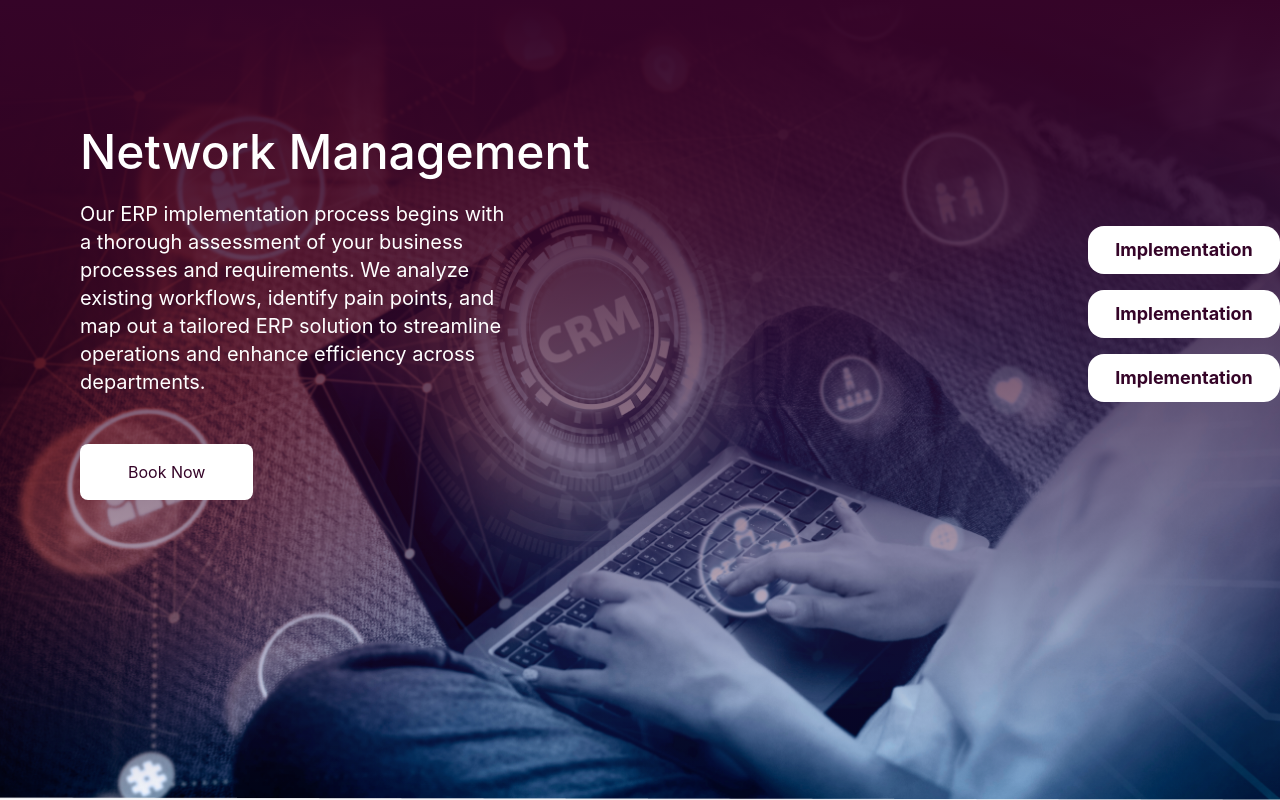
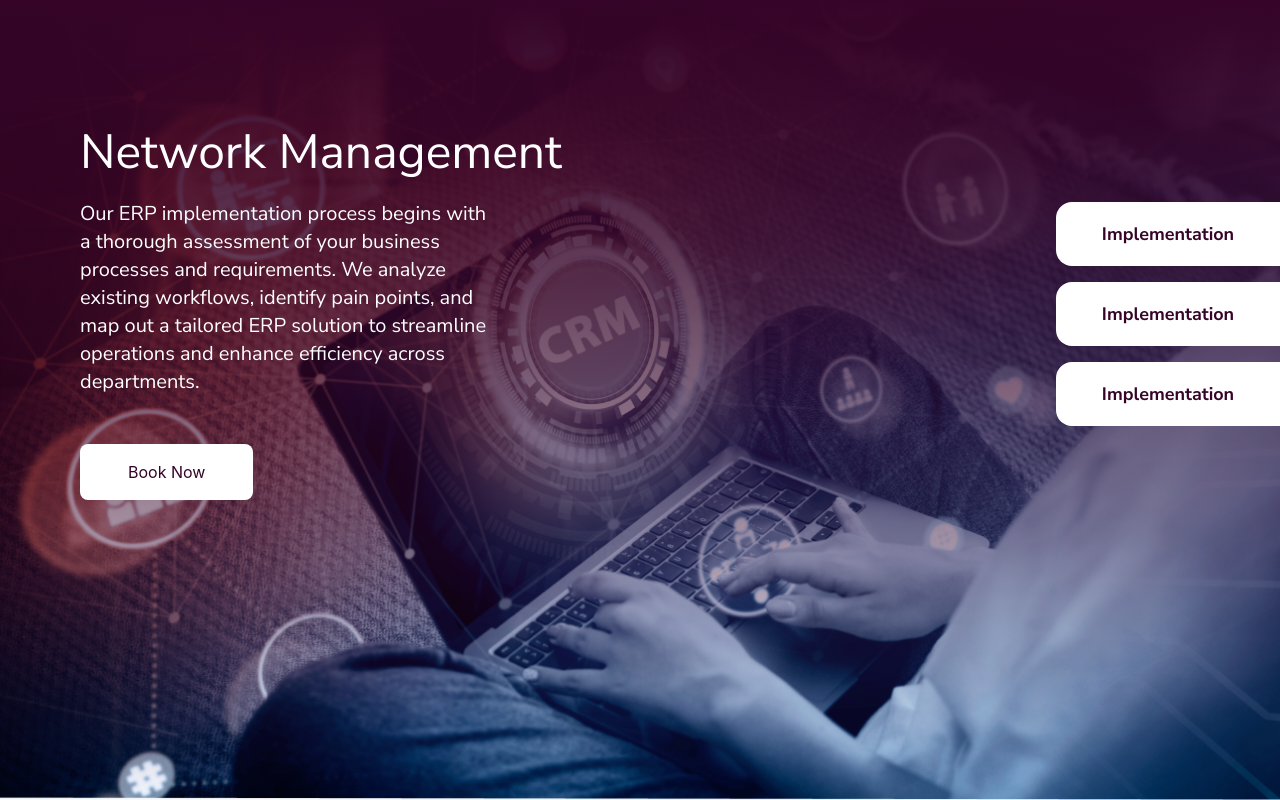
Before and after one commit to kdidrees/qurilo-network, a React (Create React App) app: page / in a window 1280 px wide. Built offline with nearby package versions, Linux system fonts and the light colour scheme.

Commit message:
udpate in tailwindconfig , index.html and networkhero component

```diff
--- a/public/index.html
+++ b/public/index.html
@@ -24,6 +24,8 @@
       work correctly both with client-side routing and a non-root public URL.
       Learn how to configure a non-root public URL by running `npm run build`.
     -->
+    <link rel="stylesheet" href="https://fonts.googleapis.com/css2?family=Nunito+Sans:wght@400;600;700&display=swap">
+
     <title>React App</title>
   </head>
   <body>
--- a/src/components/NetworkHero.jsx
+++ b/src/components/NetworkHero.jsx
@@ -27,10 +27,10 @@ const NetworkHero = () => {
             <div className="flex items-center">
               <div className="">
                 <div className="md:mx-20">
-                  <h1 className="md:text-5xl text-3xl font-medium mb-6">
+                  <h1 className="md:text-5xl font-sans text-3xl font-medium mb-6">
                     Network Management
                   </h1>
-                  <p className="text-xl mb-12 md:w-1/2 w-full">
+                  <p className="text-xl font-sans mb-12 md:w-1/2 w-full">
                     Our ERP implementation process begins with a thorough
                     assessment of your business processes and requirements. We
                     analyze existing workflows, identify pain points, and map
@@ -44,19 +44,19 @@ const NetworkHero = () => {
               </div>
               <div className=" md:block hidden pl-16">
                 <div>
-                  <button className="group relative h-12 w-48 overflow-hidden rounded-2xl bg-white text-lg font-bold text-purple">
+                  <button className="group font-sans relative h-16 w-56 overflow-hidden  rounded-l-2xl bg-white text-lg font-bold text-purple">
                     Implementation
                     <div className="absolute inset-0 h-full w-full scale-0 rounded-2xl transition-all duration-300 group-hover:scale-100 group-hover:bg-white/30"></div>
                   </button>
                 </div>
                 <div>
-                  <button className="group mt-4 relative h-12 w-48 overflow-hidden rounded-2xl bg-white text-lg font-bold text-purple">
+                  <button className="group font-sans mt-4 relative h-16 w-56 overflow-hidden rounded-l-2xl bg-white text-lg font-bold text-purple">
                     Implementation
                     <div className="absolute inset-0 h-full w-full scale-0 rounded-2xl transition-all duration-300 group-hover:scale-100 group-hover:bg-white/30"></div>
                   </button>
                 </div>
                 <div>
-                  <button className="group relative mt-4 h-12 w-48 overflow-hidden rounded-2xl bg-white text-lg font-bold text-purple">
+                  <button className="group font-sans relative mt-4 h-16 w-56 overflow-hidden rounded-l-2xl bg-white text-lg font-bold text-purple">
                     Implementation
                     <div className="absolute inset-0 h-full w-full scale-0 rounded-2xl transition-all duration-300 group-hover:scale-100 group-hover:bg-white/30"></div>
                   </button>
--- a/tailwind.config.js
+++ b/tailwind.config.js
@@ -5,6 +5,9 @@ module.exports = {
   ],
   theme: {
     extend: {
+      fontFamily: {
+        'sans': ['Nunito Sans', 'ui-sans-serif', 'system-ui'],
+      },
       colors:{
         'purple':'#350428'
       }
```
